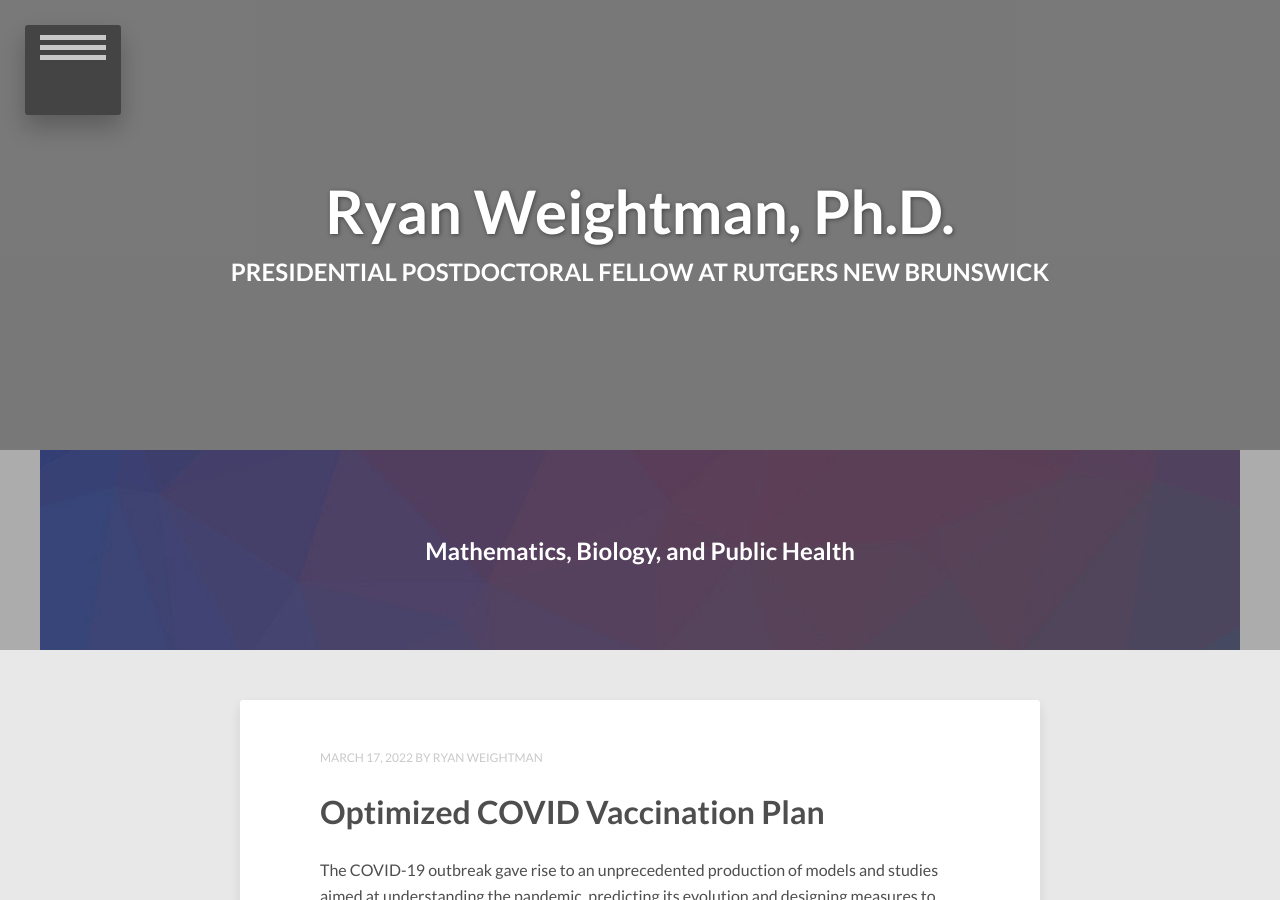
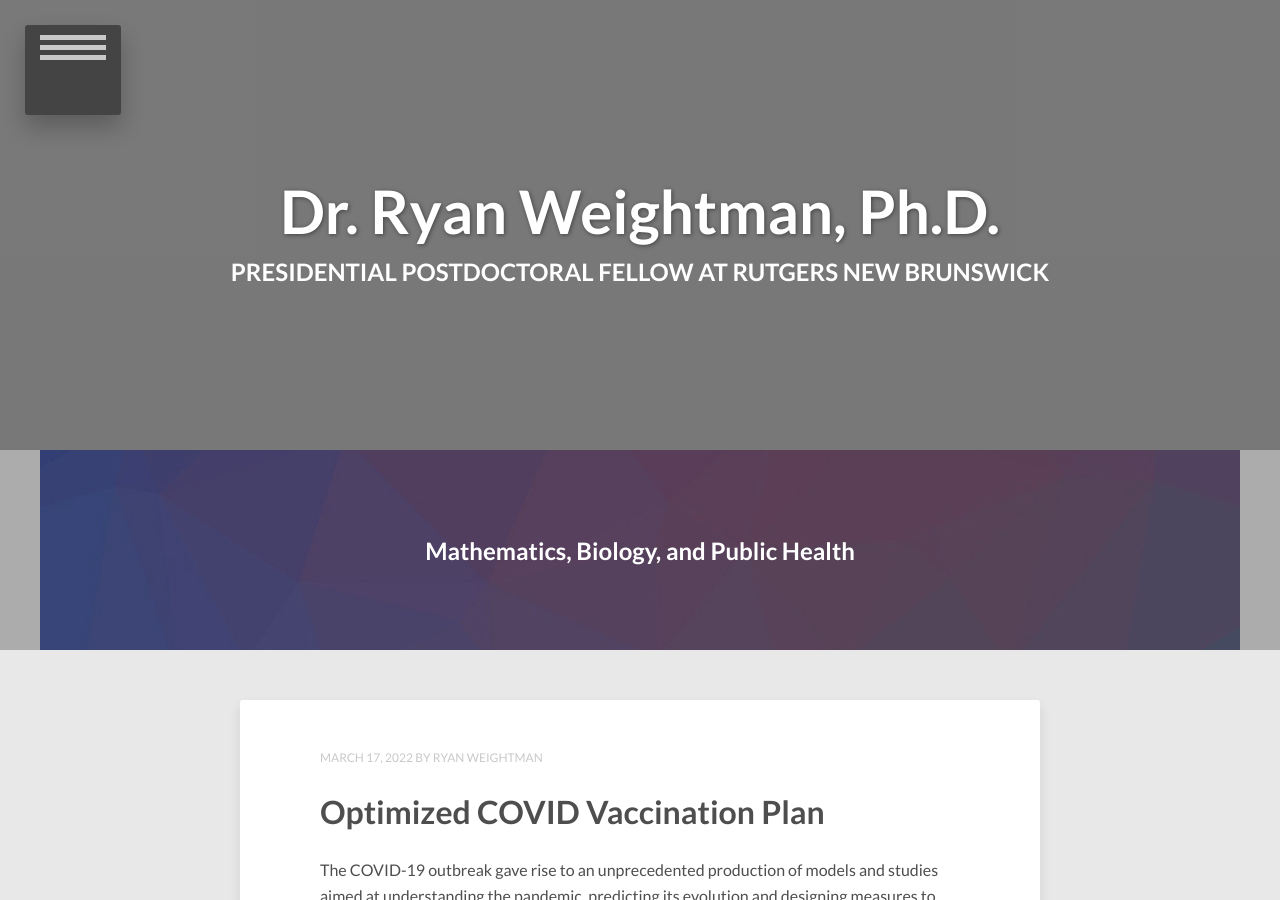
Before and after one commit to RyanJ119/RyanJ119.github.io, a Jekyll site: the page built from index.html, in a window 1280 px wide and 900 px high. Built offline with Jekyll 4.4.1, drawn with Linux system fonts in a browser that asks for light colours; nearby versions of some CDN libraries; the list of posts is cut into pages by our own code.

```diff
--- a/_config.yml
+++ b/_config.yml
@@ -1,4 +1,4 @@
-title:       Ryan Weightman, Ph.D.
+title:       Dr. Ryan Weightman, Ph.D.
 description:
 disqus_shortname:
 reading_time:     false
```
